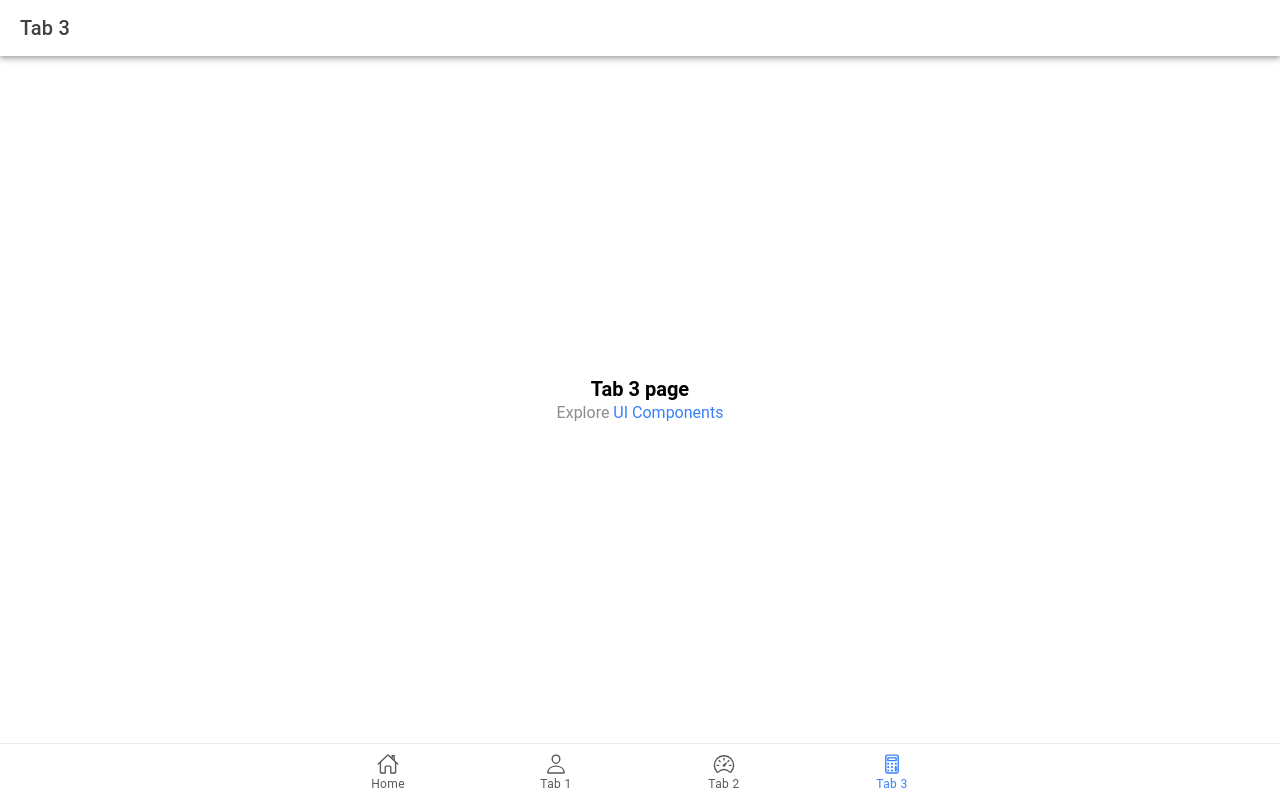
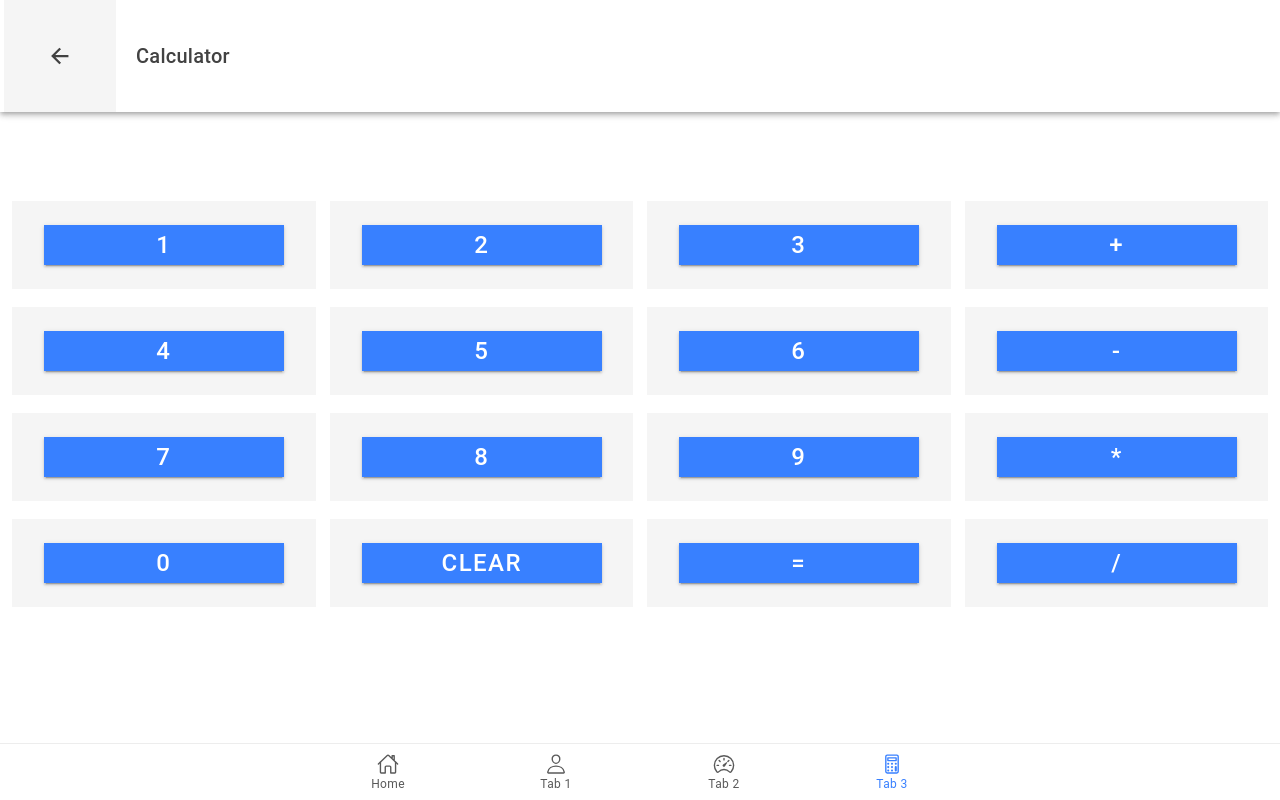
Before and after one commit to CELOCIA898/ion-t-celocia, a React (Vite) app: page /tab3 in a window 1280 px wide. Built offline with nearby package versions, Linux system fonts and the light colour scheme.

Commit message:
added a new changes in tab3

```diff
--- a/src/pages/Tab3.css
+++ b/src/pages/Tab3.css
@@ -0,0 +1,37 @@
+/* Tab3.css */
+.calculator-container {
+    display: flex;
+    justify-content: center;
+    align-items: center;
+    height: 100vh;
+  }
+
+  .calculator-display {
+    border: 1px solid #ddd;
+    padding: 1rem;
+    margin-bottom: 1rem;
+  }
+
+  .input-field {
+    text-align: right;
+    font-size: 3rem;
+    margin-bottom: 0.5rem;
+  }
+
+  .description {
+    font-size: 1.5rem;
+    color: gray;
+    margin-bottom: 1rem;
+  }
+
+  .button {
+    padding: 1.5rem 2rem;
+    font-size: 1.5rem;
+    background-color: #f5f5f5;
+    border: none;
+    cursor: pointer;
+  }
+
+  .operator {
+    background-color: #ff9800;
+  }
--- a/src/pages/Tab3.tsx
+++ b/src/pages/Tab3.tsx
@@ -1,22 +1,73 @@
-import { IonContent, IonHeader, IonPage, IonTitle, IonToolbar } from '@ionic/react';
-import ExploreContainer from '../components/ExploreContainer';
+import React, { useState } from 'react';
+import { IonContent, IonHeader, IonPage, IonTitle, IonToolbar, IonButton, IonInput, IonGrid, IonRow, IonCol, IonLabel, IonButtons, IonBackButton } from '@ionic/react';
 import './Tab3.css';
+import { calculator } from 'ionicons/icons';
 
 const Tab3: React.FC = () => {
+  const [input, setInput] = useState("");
+  const [result, setResult] = useState("");
+
+  const handleClick = (val: string) => {
+    setInput((prev) => prev + val);
+  }
+
+  const handleCalculate = () => {
+    try {
+      setResult(eval(input));
+    } catch (error) {
+      setResult("Error");
+    }
+  }
+
+  const handleClear = () => {
+    setInput("");
+    setResult("");
+  }
+
   return (
     <IonPage>
       <IonHeader>
         <IonToolbar>
-          <IonTitle>Tab 3</IonTitle>
+          <IonButtons slot="start">
+            <IonBackButton defaultHref="/" />
+          </IonButtons>
+          <IonTitle>Calculator</IonTitle>
         </IonToolbar>
       </IonHeader>
       <IonContent fullscreen>
-        <IonHeader collapse="condense">
-          <IonToolbar>
-            <IonTitle size="large">Tab 3</IonTitle>
-          </IonToolbar>
-        </IonHeader>
-        <ExploreContainer name="Tab 3 page" />
+        <IonGrid>
+          <IonRow>
+            <IonCol>
+              <IonLabel className="description"></IonLabel>
+              <IonInput value={input} readonly className="input-field"></IonInput>
+              <IonLabel>{result}</IonLabel>
+            </IonCol>
+          </IonRow>
+          <IonRow>
+            <IonCol><IonButton expand="full" onClick={() => handleClick("1")}>1</IonButton></IonCol>
+            <IonCol><IonButton expand="full" onClick={() => handleClick("2")}>2</IonButton></IonCol>
+            <IonCol><IonButton expand="full" onClick={() => handleClick("3")}>3</IonButton></IonCol>
+            <IonCol><IonButton expand="full" onClick={() => handleClick("+")}>+</IonButton></IonCol>
+          </IonRow>
+          <IonRow>
+            <IonCol><IonButton expand="full" onClick={() => handleClick("4")}>4</IonButton></IonCol>
+            <IonCol><IonButton expand="full" onClick={() => handleClick("5")}>5</IonButton></IonCol>
+            <IonCol><IonButton expand="full" onClick={() => handleClick("6")}>6</IonButton></IonCol>
+            <IonCol><IonButton expand="full" onClick={() => handleClick("-")}>-</IonButton></IonCol>
+          </IonRow>
+          <IonRow>
+            <IonCol><IonButton expand="full" onClick={() => handleClick("7")}>7</IonButton></IonCol>
+            <IonCol><IonButton expand="full" onClick={() => handleClick("8")}>8</IonButton></IonCol>
+            <IonCol><IonButton expand="full" onClick={() => handleClick("9")}>9</IonButton></IonCol>
+            <IonCol><IonButton expand="full" onClick={() => handleClick("*")}>*</IonButton></IonCol>
+          </IonRow>
+          <IonRow>
+            <IonCol><IonButton expand="full" onClick={() => handleClick("0")}>0</IonButton></IonCol>
+            <IonCol><IonButton expand="full" onClick={handleClear}>Clear</IonButton></IonCol>
+            <IonCol><IonButton expand="full" onClick={handleCalculate}>=</IonButton></IonCol>
+            <IonCol><IonButton expand="full" onClick={() => handleClick("/")}>/</IonButton></IonCol>
+          </IonRow>
+        </IonGrid>
       </IonContent>
     </IonPage>
   );
```
